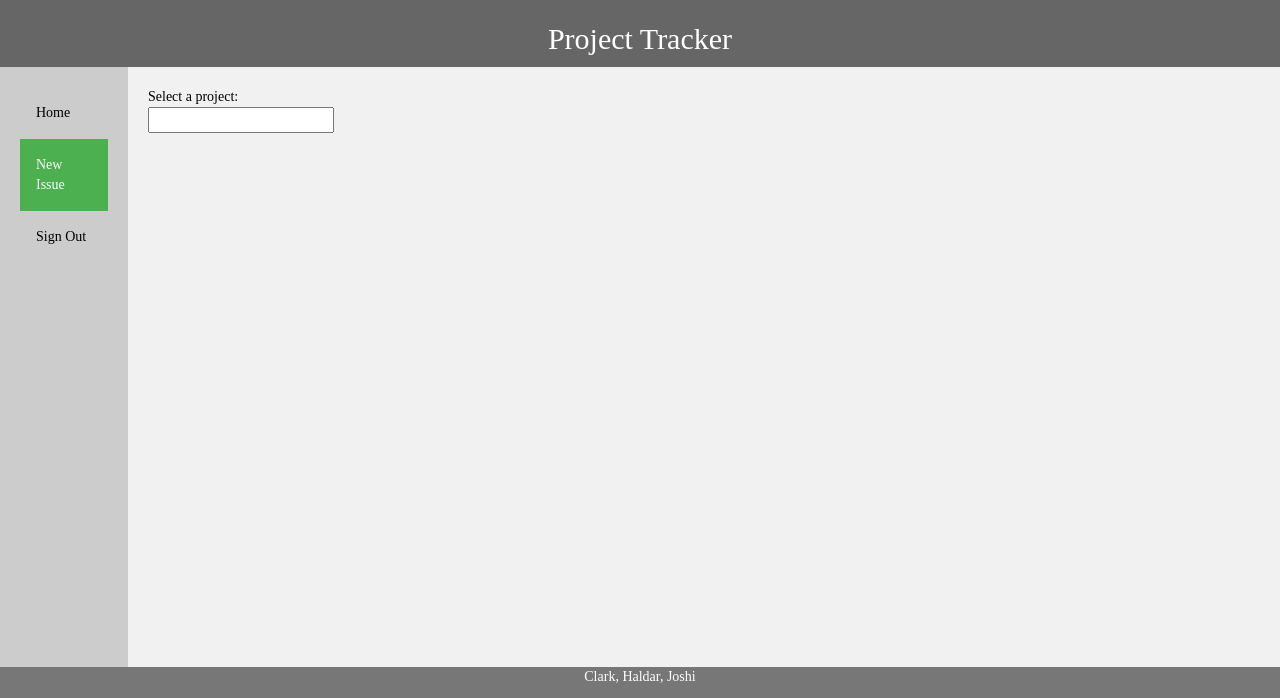
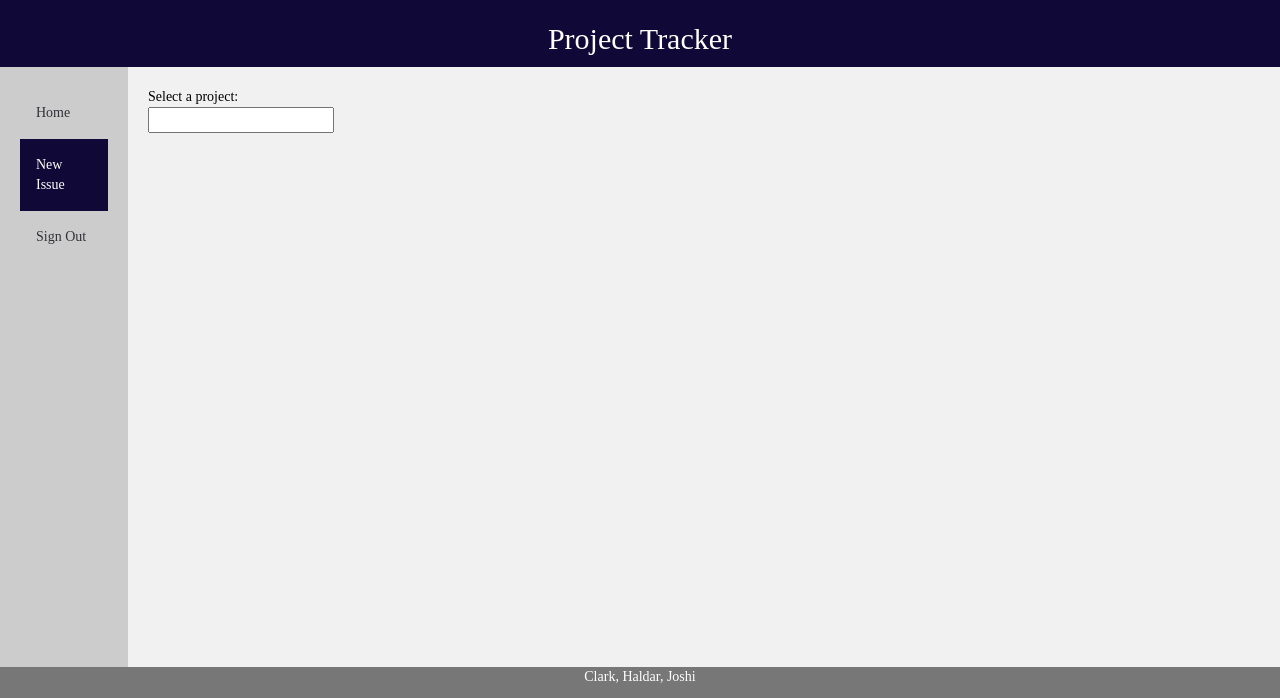
Before and after one commit to Urmi20/Assignment3, a Flask app: page /new_issue_landing in a window 1280 px wide. Shown: the top 698 px of the page. Run offline with Flask 2, Linux system fonts and the light colour scheme; the visitor is signed in with stand-in values (Sample User, id 1); data that the repository does not hold is empty; some libraries are stand-ins or nearby versions.

Commit message:
CSS Changes

```diff
--- a/app/templates/base.html
+++ b/app/templates/base.html
@@ -12,21 +12,21 @@
 * {
     box-sizing: border-box;
 }body {
-    font-family: Arial, Helvetica, sans-serif;
+    font-family: Helvetica, Arial, sans-serif;
 }li a {
     display: block;
-    color: #000;
+    color: #333239;
     padding: 16px;
     text-decoration: none;
 }li a.active {
-    background-color: #4CAF50;
+    background-color: #100836;
     color: white;
 }li a:hover:not(.active) {
-    background-color: #555;
+    background-color: #8875E8;
     color: white;
 }/* Style the header */
 header {
-    background-color: #666;
+    background-color: #100836;
     padding: 2px;
     text-align: center;
     font-size: 18px;
```
Also changed, not shown: app/templates/issue.html (+4 -15 lines).
